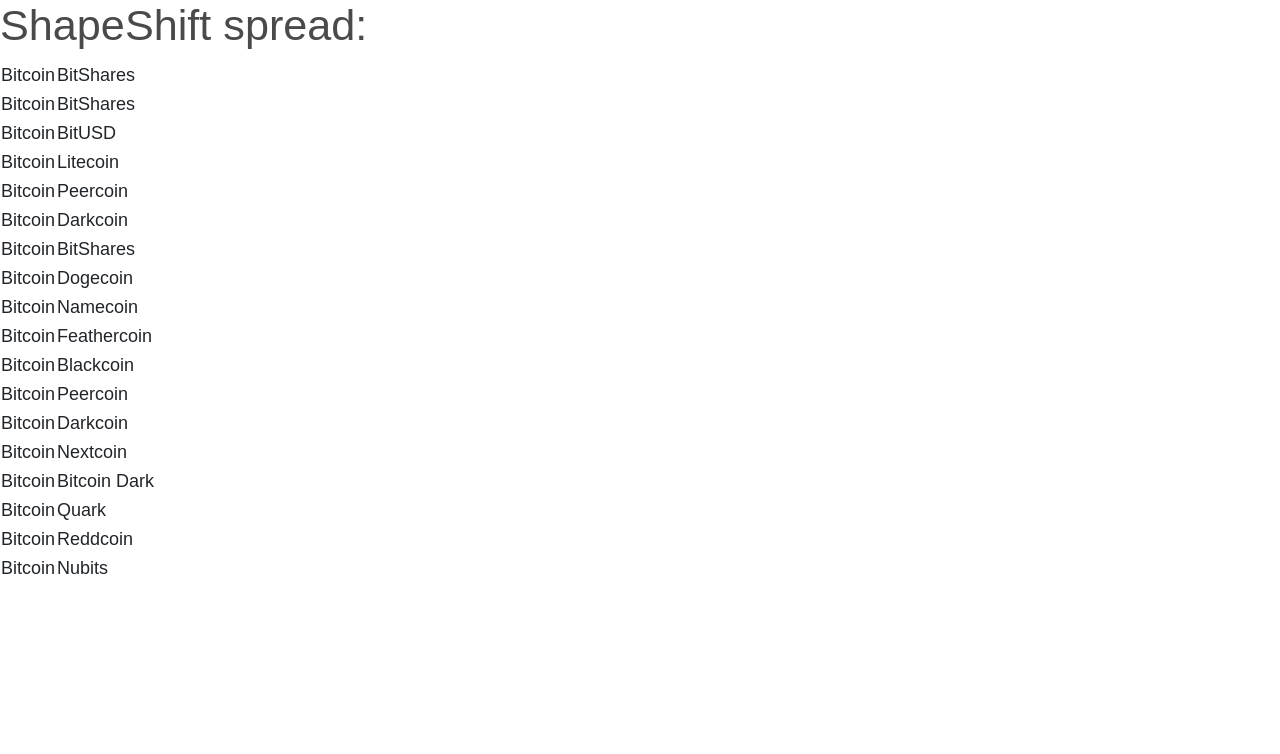
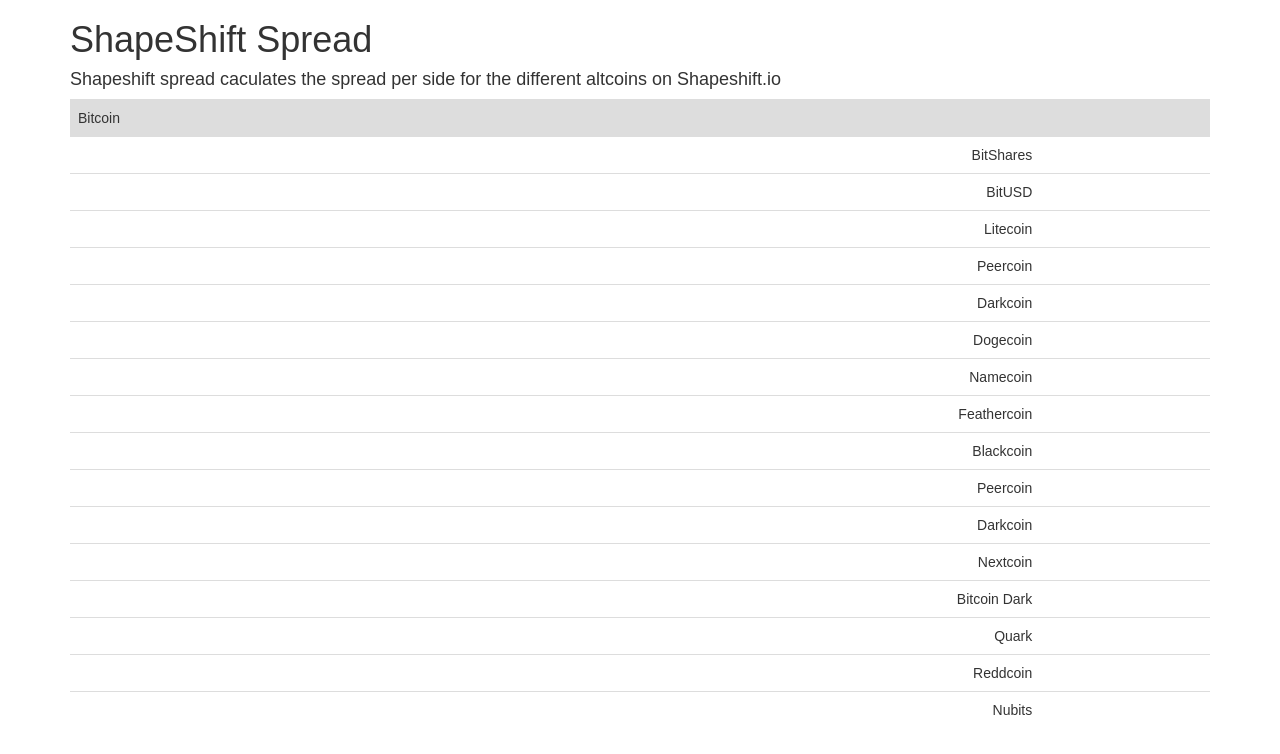
Before and after one commit to kaibakker/shapeshiftspread, a plain HTML site: page index.html in a window 1280 px wide. Drawn offline with nearby package versions, Linux system fonts and the light colour scheme; no server answers.

Commit message:
updated style + code

```diff
--- a/index.html
+++ b/index.html
@@ -5,7 +5,7 @@
 	<meta name="viewport" content="width=device-width, initial-scale=1.0">
 	<meta name="description" content="Perfect for storing your gold anonymously, without exposure to Bitcoins massive price volatility and without any counterparty risk.">
 
-	<title>What is BitGold?</title>
+	<title>Shapeshift spread</title>
 
 	<!-- Favicon -->
 	<link rel="icon" type="image/png" href="http://whatisbitusd.com/images/favicon.png" />
@@ -34,140 +34,119 @@
 
 	<script type="text/javascript">
 		$(document).ready(function () {
-			// function get_spread(a, b) {
-			// 	$.getJSON("https://cors.shapeshift.io/rate/" + b + "_" + a).done(function(a_b) {
-			// 		$.getJSON("https://cors.shapeshift.io/rate/" + a + "_" + b).done(function(b_a) {
-			// 			alert((1 - parseFloat(a_b["rate"]) * parseFloat(b_a["rate"]))*50);
-			// 		});
-			// 	});
-			// };
 			function set_spread(a, b, object) {
+
 				$.getJSON("https://cors.shapeshift.io/rate/" + b + "_" + a).done(function(a_b) {
         	$.getJSON("https://cors.shapeshift.io/rate/" + a + "_" + b).done(function(b_a) {
-            object.text(Math.round((1 - parseFloat(a_b["rate"]) * parseFloat(b_a["rate"]))*5000)/100);
+        		var number = ((1 - Math.sqrt(parseFloat(a_b["rate"]) * parseFloat(b_a["rate"])))*100);
+            object.text(number.toFixed(2) + "%");
         	});
 	      });
 			}
-			function set_spread2(a, b, object) {
-				$.when($.getJSON("https://cors.shapeshift.io/rate/" + b + "_" + a), $.getJSON("https://cors.shapeshift.io/rate/" + a + "_" + b)).done(function(a_b, b_a) {
-					object.text(Math.round((1 - parseFloat(a_b["rate"]) * parseFloat(b_a["rate"]))*5000)/100);
+
+			function calculate_spreads() {
+				current_coin = $(".selected").attr('id')
+				$('.coin').not('.selected').each(function() {
+					set_spread(current_coin, $(this).attr('id'), $(this).children('.spread'));
 				});
-				// $.getJSON("https://cors.shapeshift.io/rate/" + b + "_" + a).done(function(a_b) {
-    //     	$.getJSON("https://cors.shapeshift.io/rate/" + a + "_" + b).done(function(b_a) {
-    //         object.text(Math.round((1 - parseFloat(a_b["rate"]) * parseFloat(b_a["rate"]))*5000)/100);
-    //     	});
-	   //    });
 			}
-			//var get_rate = function(a, b) = $.getJSON("https://cors.shapeshift.io/rate/" + b + "_" + a;
-			// function get_rate(a, b) {
-			// 	$.getJSON("https://cors.shapeshift.io/rate/" + b + "_" + a).done(function( data ) {
-			// 		return parseFloat(data["rate"]);
-			// 	});
-			// }
-			var current_coin = "btc";
-			$('.coin').not('.selected').each(function() {
-				set_spread(current_coin, $(this).attr('id'), $(this).children('.spread'));
+			calculate_spreads();
+
+			$('.table').on('click', 'tr', function(event) {
+				//change selection
+				$(this).addClass('selected').siblings().removeClass('selected');
+
+				//empty out old data
+				$(".spread").each(function() {
+					$(this).text("");
+				})
+
+				calculate_spreads();
 			});
 		});
-
 	</script>
 </head>
 
 <body>
-	<h1>ShapeShift spread:</h1>
-	<table>
+	<div class="container">
+	<div class="row">
+	<div class="col-xs-12">
+
+	<h1>ShapeShift Spread</h1>
+	<h4>Shapeshift spread caculates the spread per side for the different altcoins on Shapeshift.io
+</h4>
+	<table class="table">
 		<tr id="btc" class="coin selected">
-			<td class="from">Bitcoin</td>
+			<td class="name">Bitcoin</td>
+			<td class="spread"></td>
+		</tr>
+		<tr id="bts" class="coin">
 			<td class="name">BitShares</td>
 			<td class="spread"></td>
 		</tr>
-		<tr id="bts" class="coin">
-			<td class="from">Bitcoin</td>
-			<td class="name">BitShares</td>
-			<td class="spread"></td>
-		</tr>
-		<tr id="bitusd" class="coin">
-			<td class="from">Bitcoin</td>
+	<tr id="bitusd" class="coin">
 			<td class="name">BitUSD</td>
 			<td class="spread"></td>
 		</tr>
 		<tr id="ltc" class="coin">
-			<td class="from">Bitcoin</td>
 			<td class="name">Litecoin</td>
 			<td class="spread"></td>
 		</tr>
 		<tr id="ppc" class="coin">
-			<td class="from">Bitcoin</td>
 			<td class="name">Peercoin</td>
 			<td class="spread"></td>
 		</tr>
 		<tr id="drk" class="coin">
-			<td class="from">Bitcoin</td>
 			<td class="name">Darkcoin</td>
 			<td class="spread"></td>
 		</tr>
-		<tr id="bts" class="coin">
-			<td class="from">Bitcoin</td>
-			<td class="name">BitShares</td>
-			<td class="spread"></td>
-		</tr>
 		<tr id="doge" class="coin">
-			<td class="from">Bitcoin</td>
 			<td class="name">Dogecoin</td>
 			<td class="spread"></td>
 		</tr>
 		<tr id="nmc" class="coin">
-			<td class="from">Bitcoin</td>
 			<td class="name">Namecoin</td>
 			<td class="spread"></td>
 		</tr>
 		<tr id="ftc" class="coin">
-			<td class="from">Bitcoin</td>
 			<td class="name">Feathercoin</td>
 			<td class="spread"></td>
 		</tr>
 		<tr id="blk" class="coin">
-			<td class="from">Bitcoin</td>
 			<td class="name">Blackcoin</td>
 			<td class="spread"></td>
 		</tr>
 		<tr id="ppc" class="coin">
-			<td class="from">Bitcoin</td>
 			<td class="name">Peercoin</td>
 			<td class="spread"></td>
 		</tr>
 		<tr id="drk" class="coin">
-			<td class="from">Bitcoin</td>
 			<td class="name">Darkcoin</td>
 			<td class="spread"></td>
 		</tr>
 		<tr id="nxt" class="coin">
-			<td class="from">Bitcoin</td>
 			<td class="name">Nextcoin</td>
 			<td class="spread"></td>
 		</tr>
 		<tr id="btcd" class="coin">
-			<td class="from">Bitcoin</td>
 			<td class="name">Bitcoin Dark</td>
 			<td class="spread"></td>
 		</tr>
 		<tr id="qrk" class="coin">
-			<td class="from">Bitcoin</td>
 			<td class="name">Quark</td>
 			<td class="spread"></td>
 		</tr>
 		<tr id="rdd" class="coin">
-			<td class="from">Bitcoin</td>
 			<td class="name">Reddcoin</td>
 			<td class="spread"></td>
 		</tr>
 		<tr id="nbt" class="coin">
-			<td class="from">Bitcoin</td>
 			<td class="name">Nubits</td>
 			<td class="spread"></td>
 		</tr>
-
-
-	</table
+	</table>
+	</div>
+	</div>
+	</div>
 </body>
 </html>
--- a/style.css
+++ b/style.css
@@ -1,42 +1,20 @@
-p {
-	max-width: 500px;
-	font-size: 1rem;
-	font-family: 'Nunito', sans-serif;
-	color: #4A4A4A;
+
+
+.selected {
+	background-color: #ddd;
 }
+.selected .name {
+	text-align: left;
+}
+.name {
+	text-align: right;
+}
+
 
 body {
 	font-family: 'Nunito', sans-serif;
-
-}
-h1 {
-	font-size: 2.4rem;
-	font-weight: 500;
-	color: #4A4A4A;
 }
 
-.white-text h1, .white-text p {
-	color: white;
-	text-shadow: 0 0 4px #666;
+.table .spread {
+	text-align: right;
 }
-
-
-@media screen and (min-width: 100px){
-  html{
-    font-size: 14px;
-  }
-}
-@media screen and (min-width: 570px){
-  html{
-    font-size: 16px;
-  }
-}
-@media screen and (min-width: 620px){
-  html{
-    font-size: 17px;
-  }
-}
-@media screen and (min-width: 680px){
-  html{
-    font-size: 18px;
-  }
```
Also changed, not shown: 1 other file.
